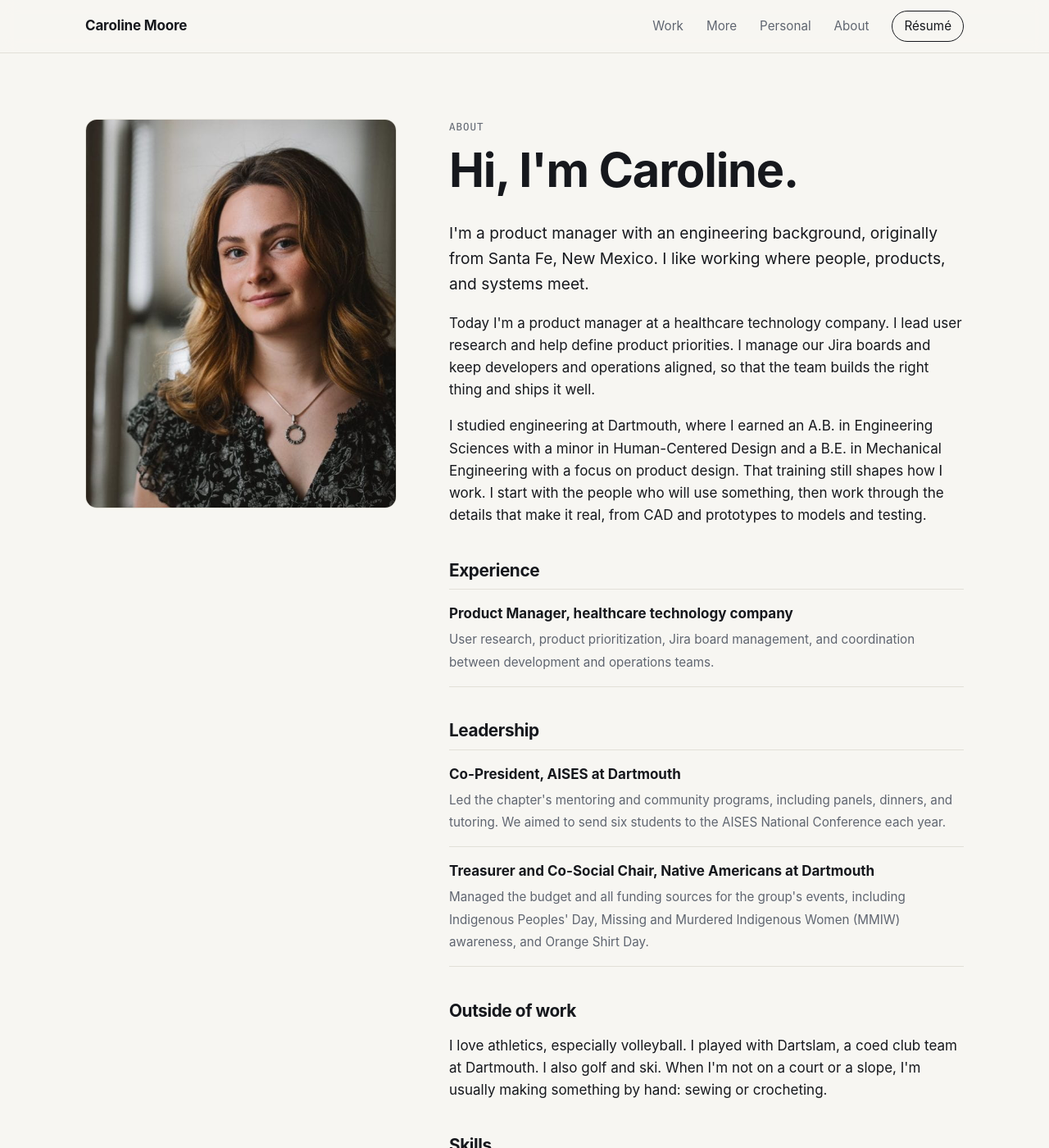
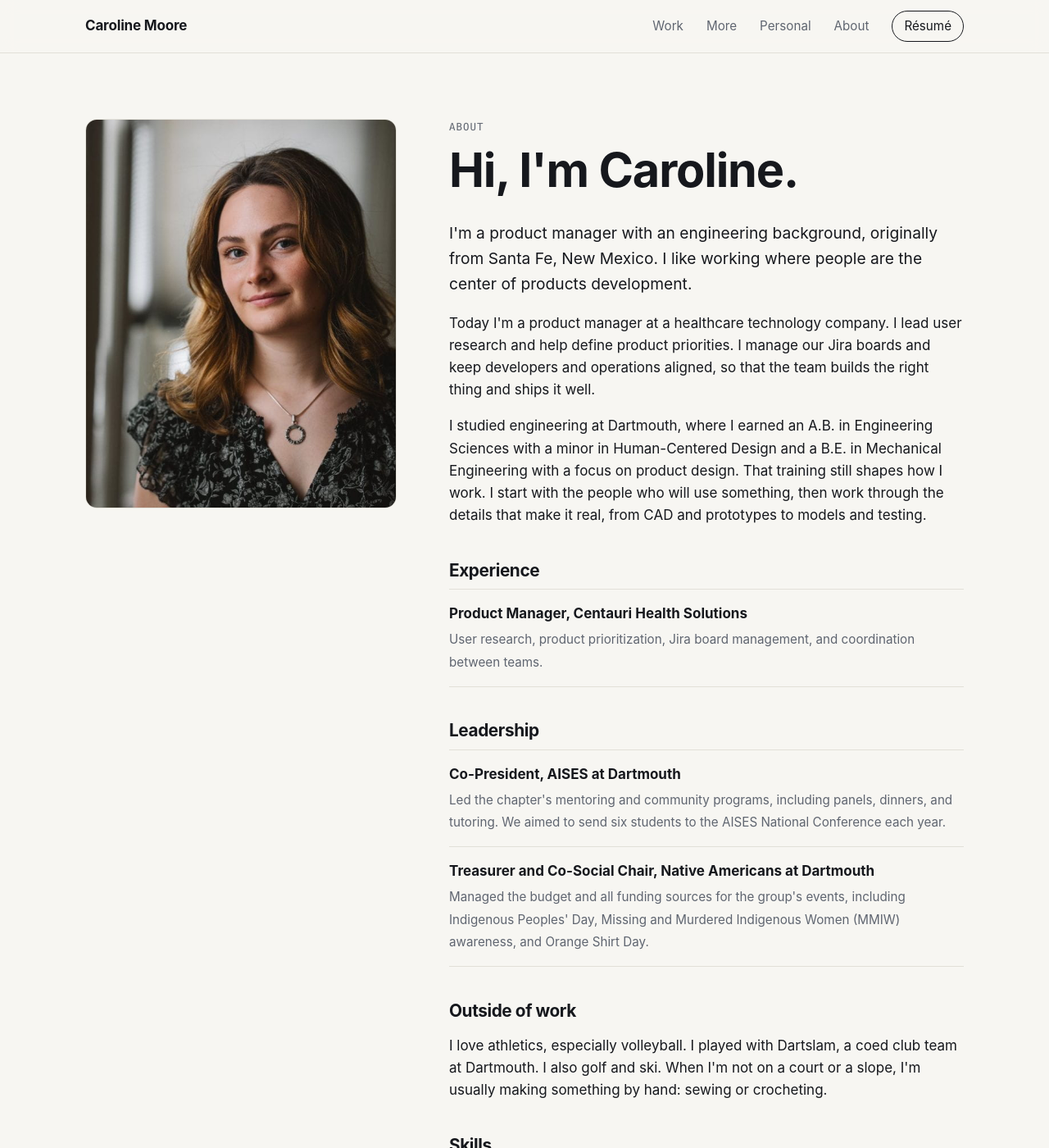
Before and after one commit to moorecaroline/moorecaroline.github.io, a Jekyll site: the page built from about.html, in a window 1280 px wide and 1400 px high. Shown: the whole window at 82% size. Built offline with Jekyll 4.4.1, drawn with Linux system fonts in a browser that asks for light colours; some of the changed text lies outside the part shown.

Commit message:
Update about.html
Changing some phrasings

```diff
--- a/about.html
+++ b/about.html
@@ -12,7 +12,7 @@ permalink: /about/
   <div class="about-text">
     <p class="eyebrow">About</p>
     <h1>Hi, I'm Caroline.</h1>
-    <p class="lede">I'm a product manager with an engineering background, originally from Santa Fe, New Mexico. I like working where people, products, and systems meet.</p>
+    <p class="lede">I'm a product manager with an engineering background, originally from Santa Fe, New Mexico. I like working where people are the center of products development.</p>
 
     <p>Today I'm a product manager at a healthcare technology company. I lead user research and help define product priorities. I manage our Jira boards and keep developers and operations aligned, so that the team builds the right thing and ships it well.</p>
 
@@ -21,8 +21,8 @@ permalink: /about/
     <h2>Experience</h2>
     <ul class="about-list">
       <li>
-        <strong>Product Manager, healthcare technology company</strong>
-        <span>User research, product prioritization, Jira board management, and coordination between development and operations teams.</span>
+        <strong>Product Manager, Centauri Health Solutions</strong>
+        <span>User research, product prioritization, Jira board management, and coordination between teams.</span>
       </li>
     </ul>
 
```
Also changed, not shown: other parts of about.html (+1 -2 lines).
